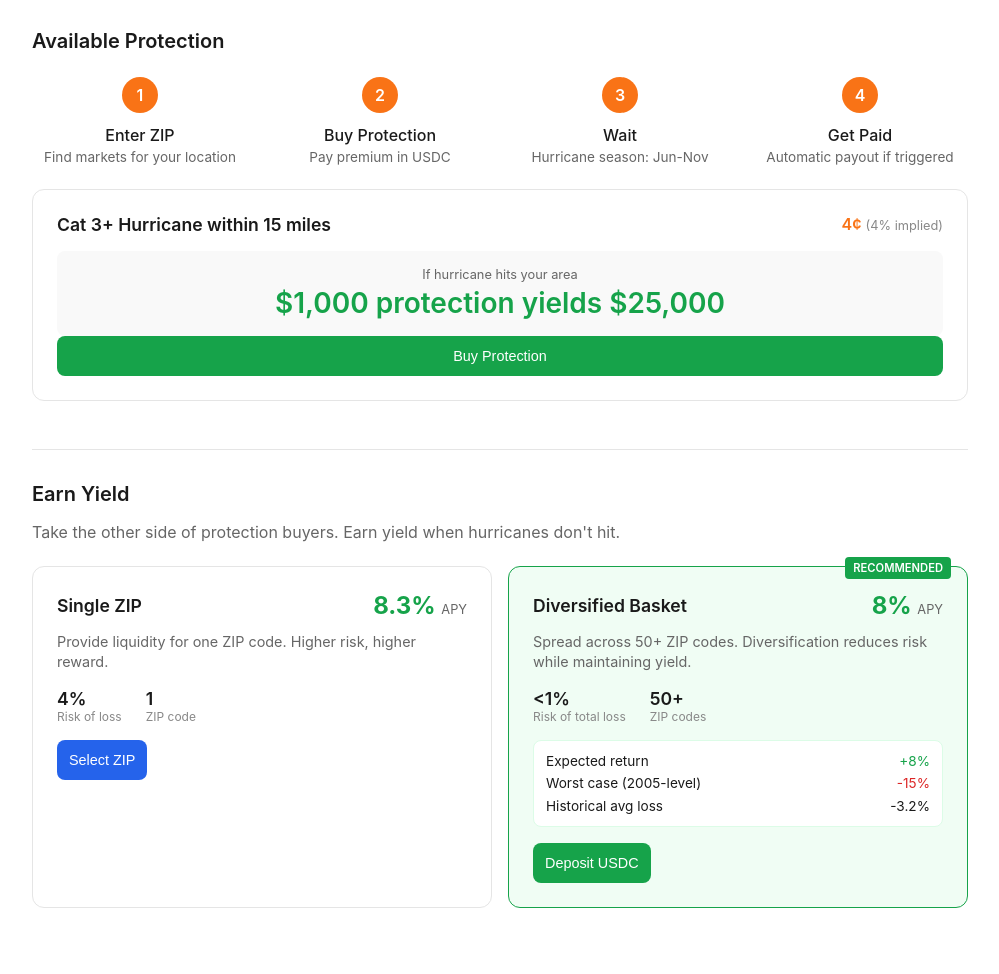
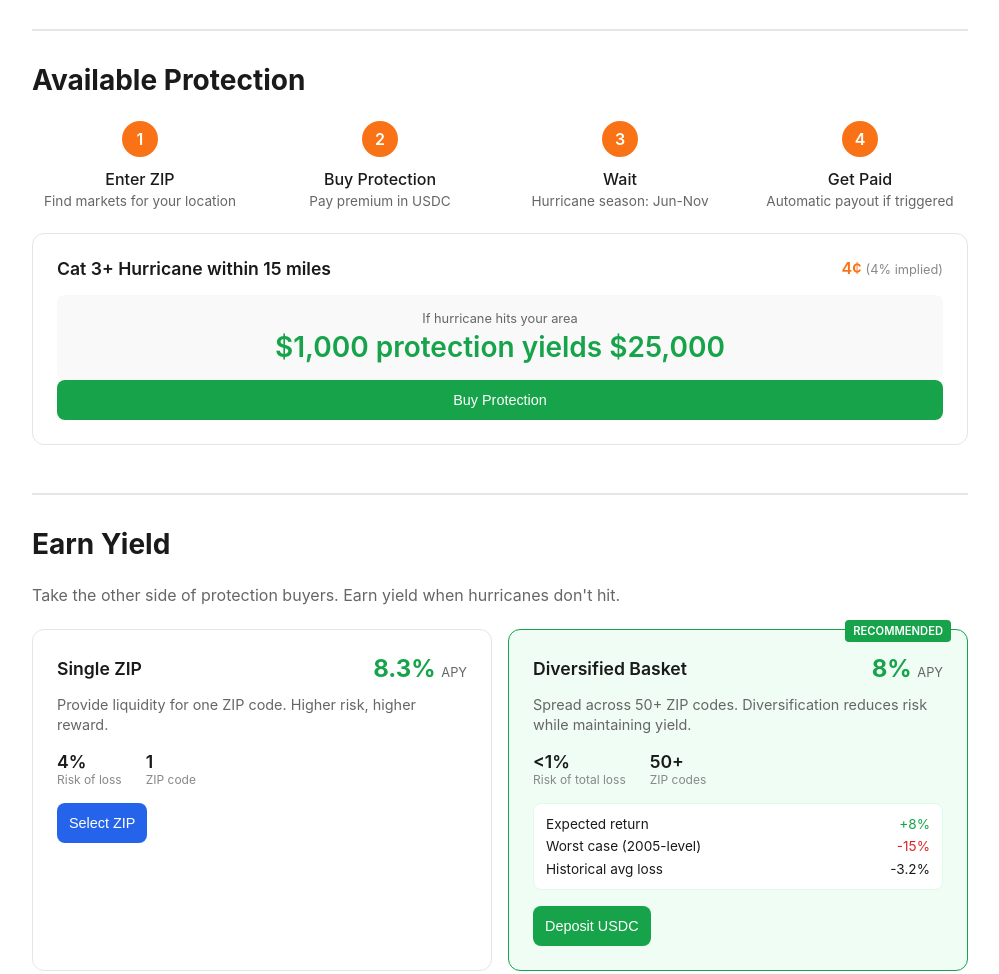
Before and after one commit to djbrout/catrisk, a plain HTML site: page index.html in a window 1280 px wide. Shown: the part 749-1723 px from the top of the page, without its empty margins (140-1139 px from the left). Drawn offline with nearby package versions, Linux system fonts and the light colour scheme.

Commit message:
Make section headers bigger and more clearly delineated
- Increased section title font size from 1.25rem to 1.75rem
- Made section titles bold (700 weight)
- Added thicker borders between sections

Co-Authored-By: Claude Opus 4.5 <noreply@anthropic.com>

```diff
--- a/index.html
+++ b/index.html
@@ -190,12 +190,15 @@
     /* Markets Section */
     .markets-section {
       margin-top: 2rem;
+      padding-top: 2rem;
+      border-top: 2px solid #e5e5e5;
     }
 
     .section-title {
-      font-size: 1.25rem;
-      font-weight: 600;
-      margin-bottom: 1rem;
+      font-size: 1.75rem;
+      font-weight: 700;
+      margin-bottom: 1.5rem;
+      color: #1a1a1a;
     }
 
     .market-card {
@@ -340,7 +343,7 @@
     .yield-section {
       margin-top: 3rem;
       padding-top: 2rem;
-      border-top: 1px solid #e5e5e5;
+      border-top: 2px solid #e5e5e5;
     }
 
     .section-desc {
```
